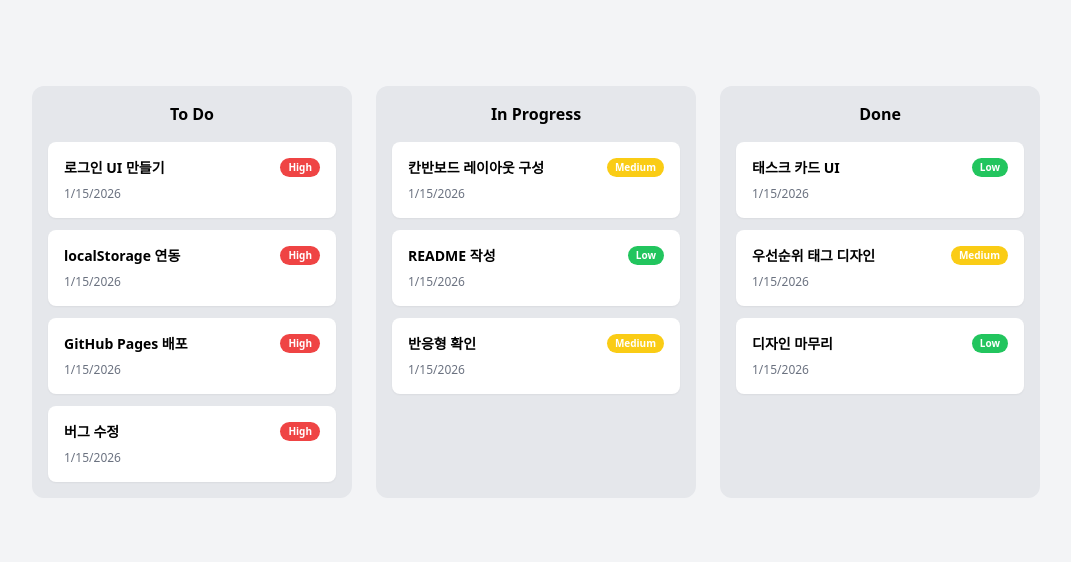
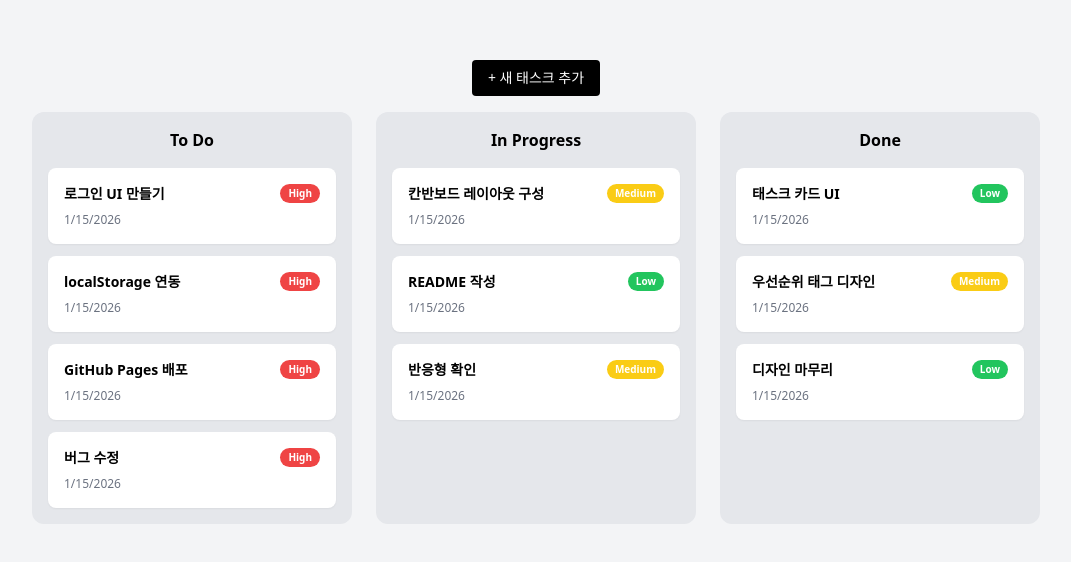
Before and after one commit to minseonkkim/synclife_dashboard, a React (Vite) app: page / in a window 1280 px wide. Shown: the part 108-670 px from the top of the page, without its empty margins (104-1175 px from the left). Built offline with nearby package versions, Linux system fonts and the light colour scheme.

Commit message:
feat: 태스크 추가, 데이터 저장 구현

```diff
--- a/src/App.tsx
+++ b/src/App.tsx
@@ -1,10 +1,37 @@
+import { useEffect, useState } from "react";
 import KanbanBoard from "./components/KanbanBoard";
 import { sampleTasks } from "./data/sampleTasks";
+import type { Task, Priority } from "./types/task";
+
+const STORAGE_KEY = "kanban_tasks";
 
 function App() {
+  const [tasks, setTasks] = useState<Task[]>(() => {
+    const stored = localStorage.getItem(STORAGE_KEY);
+    return stored ? JSON.parse(stored) : sampleTasks;
+  });
+
+  useEffect(() => {
+    localStorage.setItem(STORAGE_KEY, JSON.stringify(tasks));
+  }, [tasks]);
+
+  const addTask = (newTask: Omit<Task, "id" | "createdAt" | "status">) => {
+    setTasks((prev) => [
+      ...prev,
+      {
+        id: Date.now(),
+        title: newTask.title,
+        description: newTask.description,
+        priority: newTask.priority,
+        status: "TODO",
+        createdAt: new Date().toISOString(),
+      },
+    ]);
+  };
+
   return (
     <div className="min-h-screen flex items-center justify-center bg-gray-100">
-      <KanbanBoard tasks={sampleTasks} />
+      <KanbanBoard tasks={tasks} onAddTask={addTask} />
     </div>
   );
 }
--- a/src/components/KanbanBoard.tsx
+++ b/src/components/KanbanBoard.tsx
@@ -1,12 +1,95 @@
-import type { Task } from "../types/task";
+import { useState } from "react";
+import type { Task, Priority } from "../types/task";
 import Column from "./Column";
 
-const KanbanBoard = ({ tasks }: { tasks: Task[] }) => {
+interface KanbanBoardProps {
+  tasks: Task[];
+  onAddTask: (task: {
+    title: string;
+    description?: string;
+    priority: Priority;
+  }) => void;
+}
+
+const KanbanBoard = ({ tasks, onAddTask }: KanbanBoardProps) => {
+  const [showModal, setShowModal] = useState(false);
+  const [title, setTitle] = useState("");
+  const [description, setDescription] = useState("");
+  const [priority, setPriority] = useState<Priority>("Medium");
+
+  const handleAddTask = () => {
+    if (!title.trim()) return;
+    onAddTask({ title, description, priority });
+    setTitle("");
+    setDescription("");
+    setPriority("Medium");
+    setShowModal(false);
+  };
+
   return (
-    <div className="flex gap-6">
-      <Column title="To Do" status="TODO" tasks={tasks} />
-      <Column title="In Progress" status="IN_PROGRESS" tasks={tasks} />
-      <Column title="Done" status="DONE" tasks={tasks} />
+    <div className="w-full max-w-6xl">
+      {/* 추가 버튼 */}
+      <div className="flex justify-center mb-4">
+        <button
+          onClick={() => setShowModal(true)}
+          className="bg-black text-white text-sm px-4 py-2 rounded hover:opacity-80"
+        >
+          + 새 태스크 추가
+        </button>
+      </div>
+
+      {/* 모달 */}
+      {showModal && (
+        <div className="fixed inset-0 bg-black bg-opacity-50 flex items-center justify-center z-50">
+          <div className="bg-white p-6 rounded-lg w-96">
+            <h2 className="text-xl font-bold mb-4">새 태스크 추가</h2>
+            <input
+              type="text"
+              placeholder="제목"
+              value={title}
+              onChange={(e) => setTitle(e.target.value)}
+              className="w-full border rounded px-3 py-2 mb-3"
+            />
+            <select
+              value={priority}
+              onChange={(e) => setPriority(e.target.value as Priority)}
+              className="w-full border rounded px-3 py-2 mb-4"
+            >
+              <option value="High">High</option>
+              <option value="Medium">Medium</option>
+              <option value="Low">Low</option>
+            </select>
+            <textarea
+              placeholder="설명 (선택)"
+              value={description}
+              onChange={(e) => setDescription(e.target.value)}
+              className="w-full border rounded px-3 py-2 mb-3"
+            />
+
+            <div className="flex justify-end gap-2">
+              <button
+                onClick={() => setShowModal(false)}
+                className="px-4 py-2 rounded border"
+              >
+                취소
+              </button>
+              <button
+                onClick={handleAddTask}
+                className="px-4 py-2 bg-black text-white rounded hover:opacity-80"
+              >
+                추가
+              </button>
+            </div>
+          </div>
+        </div>
+      )}
+
+      {/* 칸반보드 컬럼 */}
+      <div className="flex gap-6 justify-center">
+        <Column title="To Do" status="TODO" tasks={tasks} />
+        <Column title="In Progress" status="IN_PROGRESS" tasks={tasks} />
+        <Column title="Done" status="DONE" tasks={tasks} />
+      </div>
     </div>
   );
 };
```
